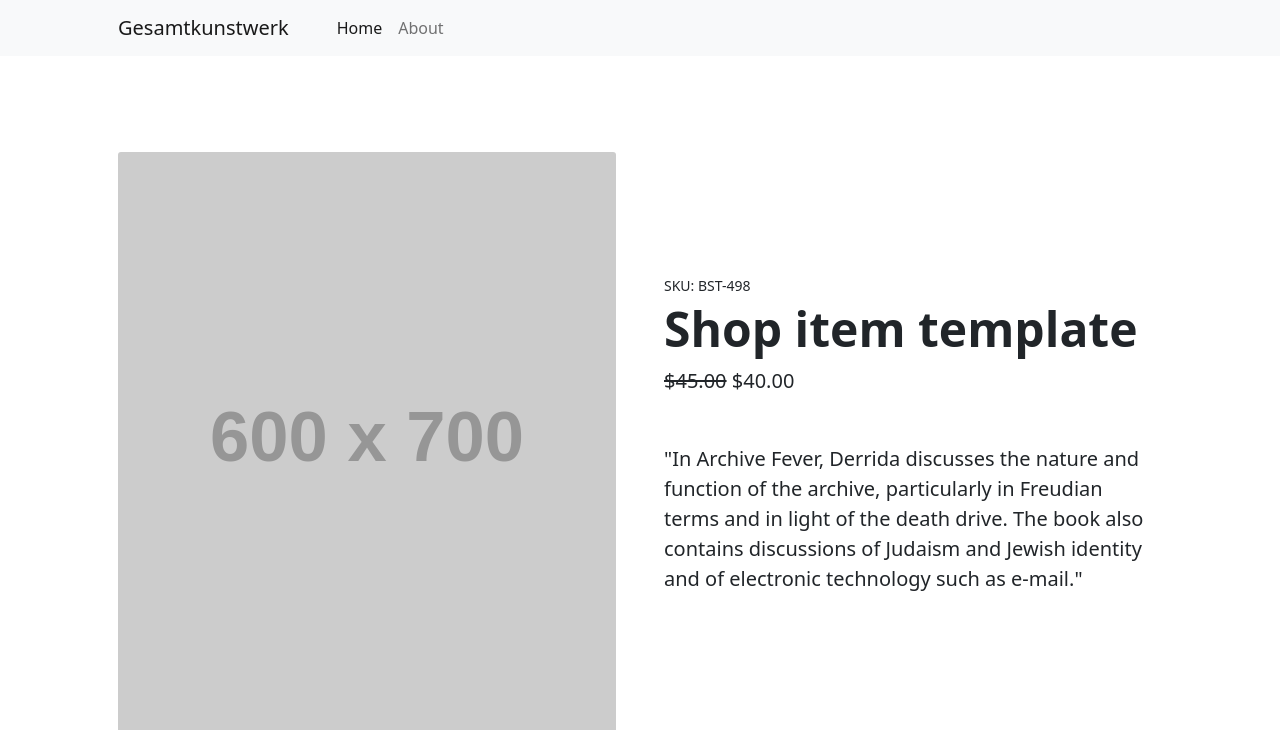
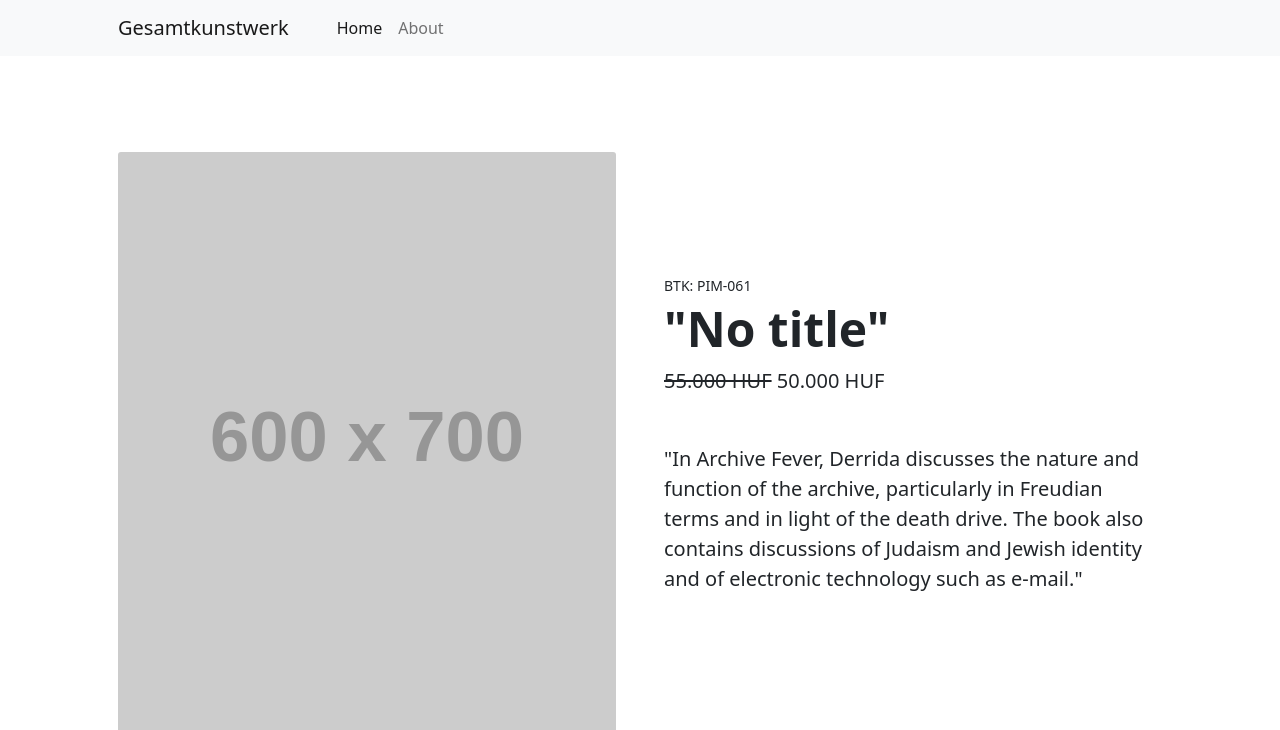
Before and after one commit to bankitomi26/Archive_Fever, a plain HTML site: page index.html in a window 1280 px wide. Shown: the top 730 px of the page. Drawn offline with nearby package versions, Linux system fonts and the light colour scheme; grey boxes are pictures that could not be loaded; placeholder pictures from the web are drawn by us.

Commit message:
Update index.html

```diff
--- a/index.html
+++ b/index.html
@@ -33,11 +33,11 @@
                 <div class="row gx-4 gx-lg-5 align-items-center">
                     <div class="col-md-6"><img class="card-img-top mb-5 mb-md-0" src="https://dummyimage.com/600x700/dee2e6/6c757d.jpg" alt="..." /></div>
                     <div class="col-md-6">
-                        <div class="small mb-1">SKU: BST-498</div>
-                        <h1 class="display-5 fw-bolder">Shop item template</h1>
+                        <div class="small mb-1">BTK: PIM-061</div>
+                        <h1 class="display-5 fw-bolder">"No title"</h1>
                         <div class="fs-5 mb-5">
-                            <span class="text-decoration-line-through">$45.00</span>
-                            <span>$40.00</span>
+                            <span class="text-decoration-line-through">55.000 HUF</span>
+                            <span>50.000 HUF</span>
                             </div>
                         <p class="lead">"In Archive Fever, Derrida discusses the nature and function of the archive, particularly in Freudian terms and in light of the death drive. The book also contains discussions of Judaism and Jewish identity and of electronic technology such as e-mail."</p>
                         </div>
```
